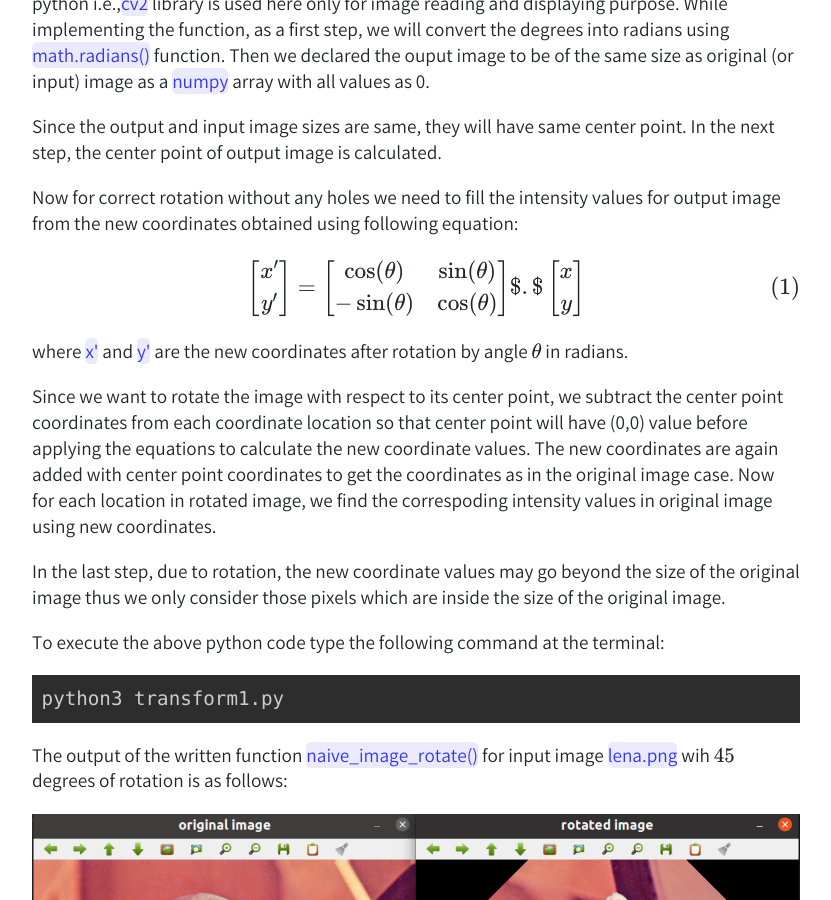
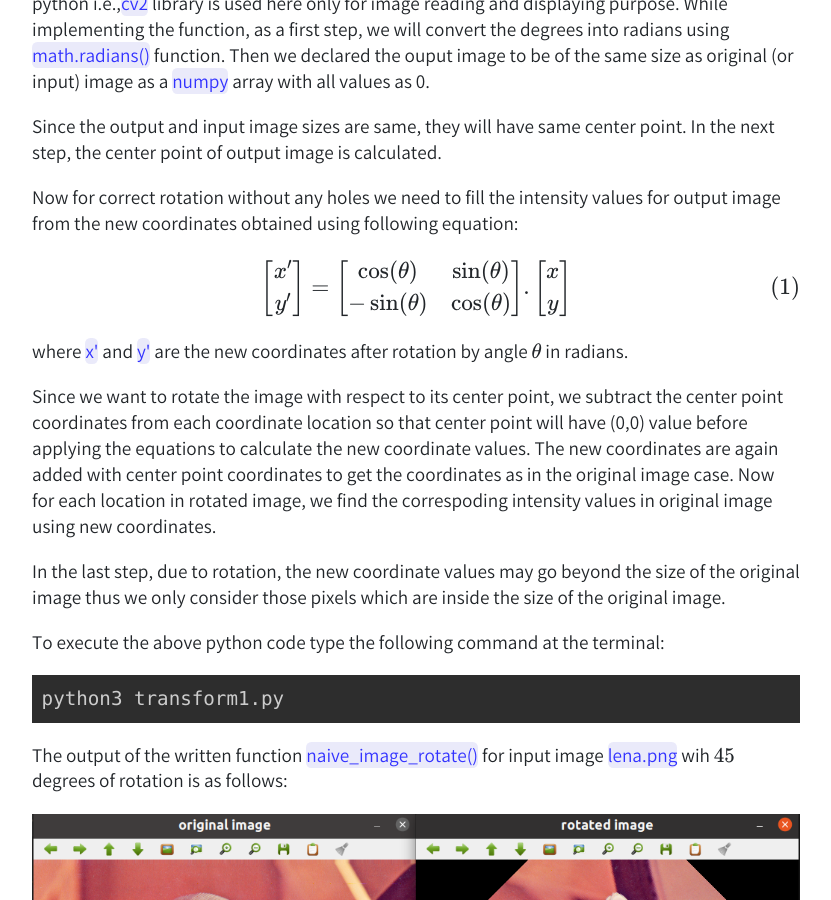
Before and after one commit to ShrishailSGajbhar/shrishailsgajbhar.github.io, a Jekyll site: the page built from _posts/2020-12-22-[Image Processing]-Image-Rotation-Without-Library-Functions.md, in a window 1280 px wide and 900 px high, scrolled down 2126 px. Shown: the whole window, without its empty margins (224-1055 px from the left). Built offline with Jekyll 4.4.1, drawn with Linux system fonts in a browser that asks for light colours; formulas are drawn with MathJax 3; comment, search, counter and statistics services are not loaded.

```diff
--- a/_posts/2020-12-22-[Image Processing]-Image-Rotation-Without-Library-Functions.md
+++ b/_posts/2020-12-22-[Image Processing]-Image-Rotation-Without-Library-Functions.md
@@ -82,7 +82,7 @@ y'
 \end{bmatrix} = \begin{bmatrix}
 \cos(\theta) & \sin(\theta)\\
 -\sin(\theta) & \cos(\theta)
-\end{bmatrix}$. $\begin{bmatrix}
+\end{bmatrix} . \begin{bmatrix}
 x\\
 y
 \end{bmatrix}$$
```
